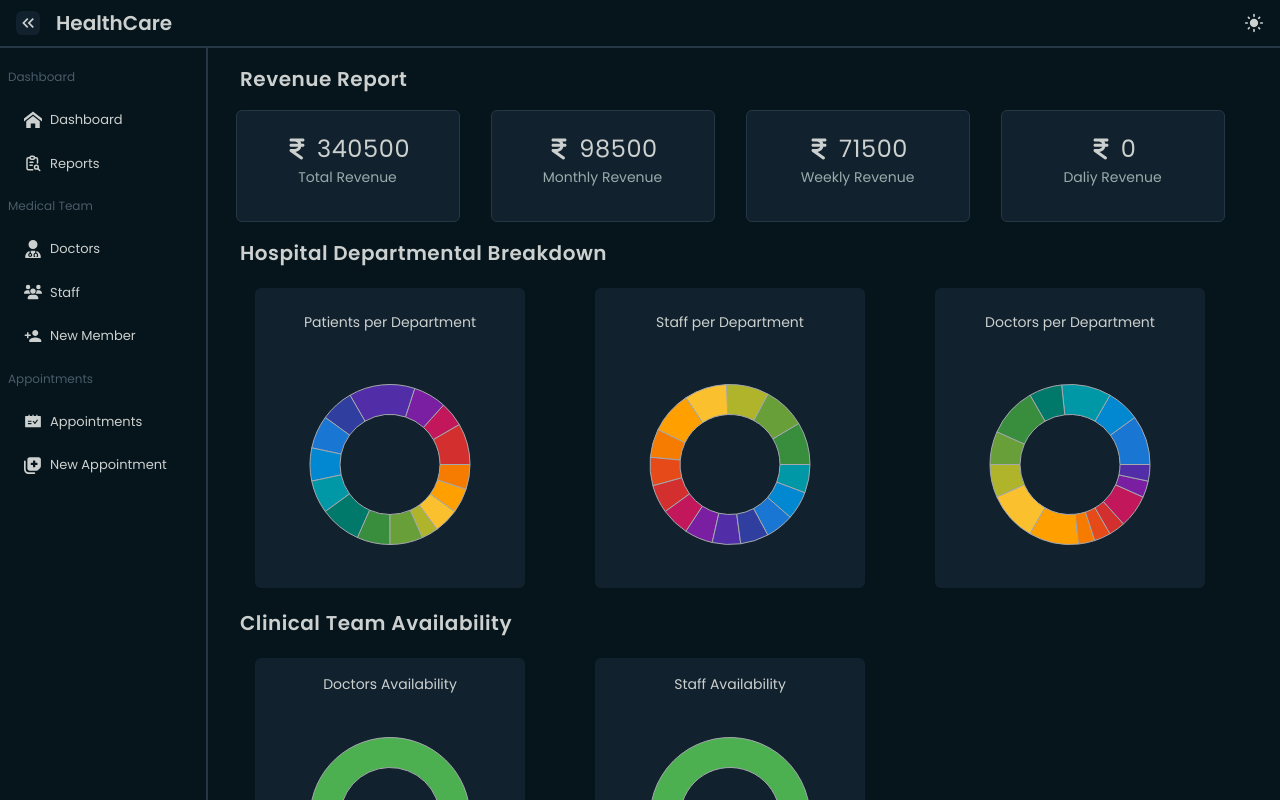
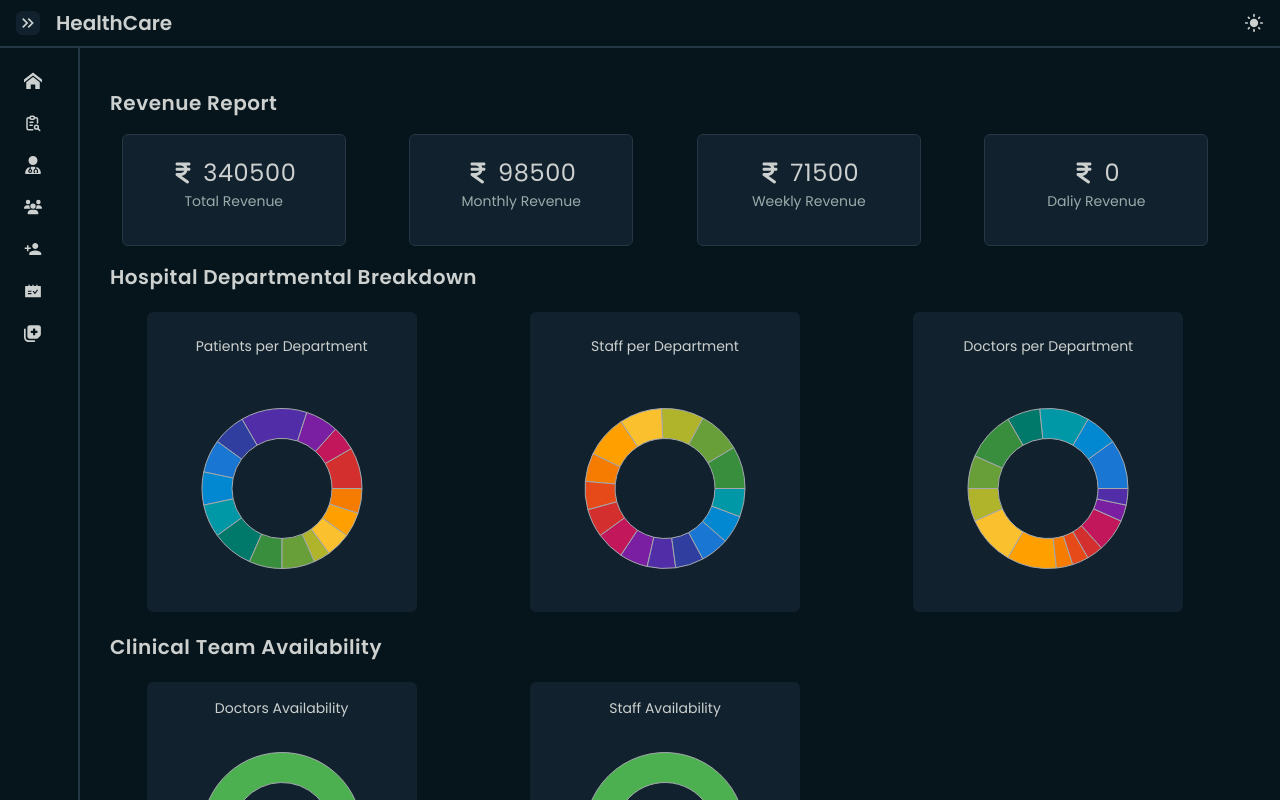
Before and after one commit to harinipriya23/Dashboard-Master, a React (Vite) app: page / in a window 1280 px wide. Shown: the top 800 px of the page. Built offline with nearby package versions, Linux system fonts and the light colour scheme.

Commit message:
menu changes

```diff
--- a/index.html
+++ b/index.html
@@ -6,6 +6,7 @@
     <meta name="viewport" content="width=device-width, initial-scale=1.0" />
     <link href="src/index.css" rel="stylesheet" />
     <title>Dashboard</title>
+    npm
   </head>
   <body>
     <div id="root"></div>
--- a/src/App.jsx
+++ b/src/App.jsx
@@ -12,7 +12,7 @@ import Sidebar from "./components/Sidebar";
 import Header from "./components/Header";
 
 function App() {
-  const [isMenuOpen, setIsMenuOpen] = useState(true);
+  const [isMenuOpen, setIsMenuOpen] = useState(false);
 
   return (
     <div className="h-screen flex">
--- a/src/components/Header.jsx
+++ b/src/components/Header.jsx
@@ -4,7 +4,6 @@ import {
   MdKeyboardDoubleArrowLeft,
   MdKeyboardDoubleArrowRight,
 } from "react-icons/md";
-import { IoSearch } from "react-icons/io5";
 import { MdDarkMode, MdLightMode } from "react-icons/md";
 
 const Header = ({ isMenuOpen, setIsMenuOpen }) => {
```
